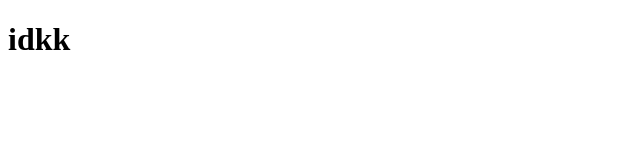
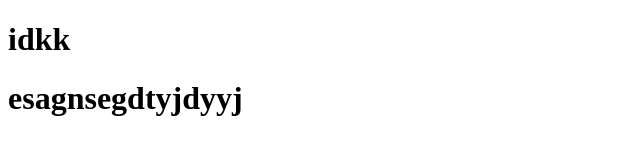
Before and after one commit to Bcermakova/ukazka, a plain HTML site: page index.html in a window 1280 px wide. Shown: the whole page, without its empty margins (0-640 px from the left). Drawn offline with Linux system fonts and the light colour scheme.

Commit message:
treti verze kys

```diff
--- a/index.html
+++ b/index.html
@@ -5,6 +5,7 @@
     </head>
         <body>
             <h1> idkk</h1>
+            <h1>esagnsegdtyjdyyj</h1>
         </body>
 
 </html>
```
